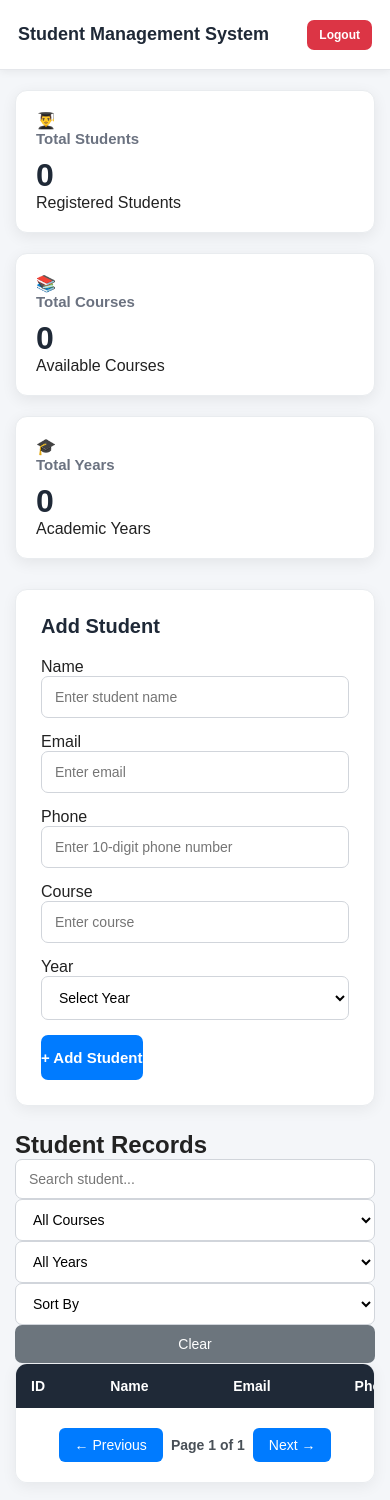
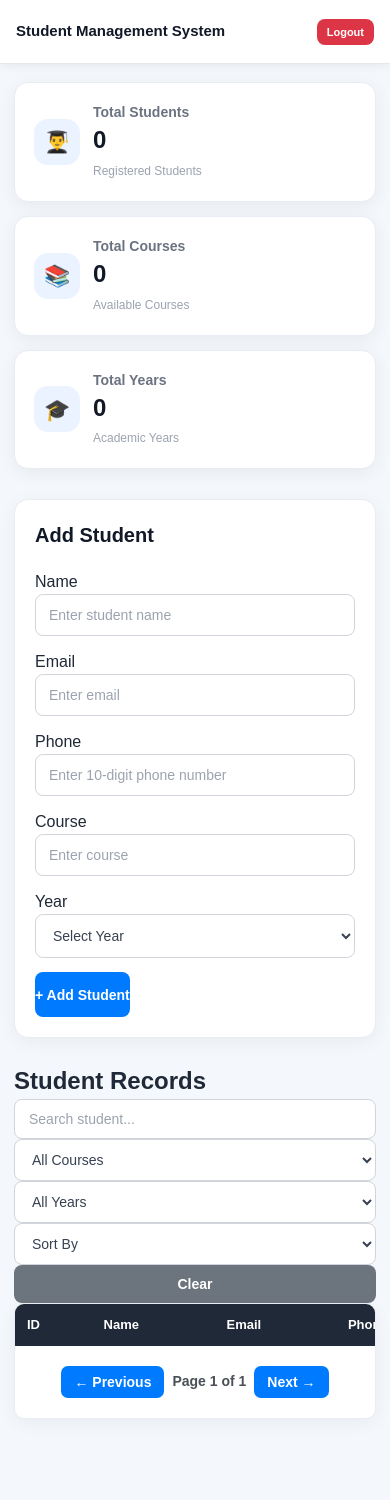
Before and after one commit to ShubhamSharma231/Student-Management-System, a website: page frontend/index.html in a window 390 px wide. After the commit the page ends 1437 px from the top, so only its background shows below. Drawn offline with Linux system fonts and the light colour scheme; no server answers; sample sign-in values are in the browser's storage.

Commit message:
Improve responsive UI and styling

```diff
--- a/frontend/style.css
+++ b/frontend/style.css
@@ -8,10 +8,15 @@
     box-sizing: border-box;
 }
 
+html {
+    scroll-behavior: smooth;
+}
+
 body {
-    font-family: Arial, sans-serif;
-    background: #f4f6f9;
-    color: #222;
+    font-family: Arial, Helvetica, sans-serif;
+    background: #f4f7fb;
+    color: #1f2937;
+    line-height: 1.5;
 }
 
 
@@ -21,7 +26,7 @@ body {
 
 .header {
     width: 100%;
-    min-height: 70px;
+    min-height: 72px;
 
     background: #ffffff;
 
@@ -29,16 +34,21 @@ body {
     align-items: center;
     justify-content: space-between;
 
-    padding: 15px 35px;
+    padding: 14px 35px;
 
     border-bottom: 1px solid #e5e7eb;
 
-    box-shadow: 0 2px 8px rgba(0, 0, 0, 0.06);
+    box-shadow: 0 2px 10px rgba(0, 0, 0, 0.06);
+
+    position: sticky;
+    top: 0;
+    z-index: 900;
 }
 
 .header h1 {
     font-size: 24px;
-    color: #1f2937;
+    font-weight: 700;
+    color: #111827;
 }
 
 
@@ -50,22 +60,27 @@ body {
     border: none;
 
     background: #dc3545;
-    color: white;
+    color: #ffffff;
 
     padding: 10px 18px;
 
-    border-radius: 7px;
+    border-radius: 8px;
 
     font-size: 14px;
-    font-weight: bold;
+    font-weight: 600;
 
     cursor: pointer;
 
-    transition: 0.2s;
+    transition: all 0.2s ease;
 }
 
 .logout-btn:hover {
     background: #b02a37;
+    transform: translateY(-1px);
+}
+
+.logout-btn:active {
+    transform: translateY(0);
 }
 
 
@@ -77,7 +92,7 @@ body {
     width: 100%;
     max-width: 1400px;
 
-    margin: auto;
+    margin: 0 auto;
 
     padding: 30px 35px;
 }
@@ -90,8 +105,7 @@ body {
 .dashboard {
     display: grid;
 
-    grid-template-columns:
-        repeat(3, 1fr);
+    grid-template-columns: repeat(3, 1fr);
 
     gap: 20px;
 
@@ -106,40 +120,105 @@ body {
 .dashboard-card {
     background: #ffffff;
 
-    border-radius: 12px;
+    border-radius: 14px;
 
-    padding: 25px;
+    padding: 24px;
 
-    box-shadow:
-        0 4px 15px rgba(0, 0, 0, 0.07);
+    box-shadow: 0 4px 18px rgba(0, 0, 0, 0.06);
 
-    border: 1px solid #e9ecef;
+    border: 1px solid #e8edf3;
 
-    transition: transform 0.2s,
-                box-shadow 0.2s;
+    display: flex;
+    align-items: center;
+
+    gap: 18px;
+
+    position: relative;
+    overflow: hidden;
+
+    transition: all 0.25s ease;
+}
+
+.dashboard-card::after {
+    content: "";
+
+    position: absolute;
+
+    left: 0;
+    bottom: 0;
+
+    width: 100%;
+    height: 3px;
+
+    background: #007bff;
+
+    transform: scaleX(0);
+    transform-origin: left;
+
+    transition: transform 0.25s ease;
 }
 
 .dashboard-card:hover {
-    transform: translateY(-3px);
+    transform: translateY(-4px);
 
-    box-shadow:
-        0 7px 20px rgba(0, 0, 0, 0.1);
+    box-shadow: 0 10px 25px rgba(0, 0, 0, 0.09);
+}
+
+.dashboard-card:hover::after {
+    transform: scaleX(1);
+}
+
+
+/* ===============================
+   CARD ICON
+================================ */
+
+.card-icon {
+    width: 58px;
+    height: 58px;
+
+    min-width: 58px;
+
+    border-radius: 14px;
+
+    display: flex;
+    align-items: center;
+    justify-content: center;
+
+    font-size: 27px;
+
+    background: #eaf3ff;
+}
+
+.card-content {
+    flex: 1;
 }
 
 .dashboard-card h3 {
     color: #6b7280;
 
-    font-size: 15px;
+    font-size: 14px;
+    font-weight: 600;
 
-    margin-bottom: 10px;
+    margin-bottom: 3px;
 }
 
 .dashboard-card p {
-    font-size: 32px;
+    font-size: 30px;
 
-    font-weight: bold;
+    font-weight: 700;
 
-    color: #1f2937;
+    color: #111827;
+
+    line-height: 1.2;
+
+    margin-bottom: 3px;
+}
+
+.card-content span {
+    font-size: 12px;
+
+    color: #9ca3af;
 }
 
 
@@ -150,16 +229,15 @@ body {
 #studentFormContainer {
     background: #ffffff;
 
-    padding: 25px;
+    padding: 26px;
 
-    border-radius: 12px;
+    border-radius: 14px;
 
     margin-bottom: 25px;
 
-    box-shadow:
-        0 4px 15px rgba(0, 0, 0, 0.06);
+    box-shadow: 0 4px 18px rgba(0, 0, 0, 0.05);
 
-    border: 1px solid #e9ecef;
+    border: 1px solid #e8edf3;
 }
 
 #studentFormContainer h2 {
@@ -167,7 +245,7 @@ body {
 
     margin-bottom: 20px;
 
-    color: #1f2937;
+    color: #111827;
 }
 
 
@@ -178,10 +256,9 @@ body {
 #studentForm {
     display: grid;
 
-    grid-template-columns:
-        repeat(5, 1fr);
+    grid-template-columns: repeat(5, 1fr);
 
-    gap: 15px;
+    gap: 14px;
 }
 
 #studentForm input,
@@ -192,23 +269,28 @@ body {
 
     border: 1px solid #d1d5db;
 
-    border-radius: 7px;
+    border-radius: 8px;
 
     font-size: 14px;
 
     outline: none;
 
-    background: #fff;
+    background: #ffffff;
 
-    transition: 0.2s;
+    color: #374151;
+
+    transition: all 0.2s ease;
+}
+
+#studentForm input::placeholder {
+    color: #9ca3af;
 }
 
 #studentForm input:focus,
 #studentForm select:focus {
     border-color: #007bff;
 
-    box-shadow:
-        0 0 0 2px rgba(0, 123, 255, 0.1);
+    box-shadow: 0 0 0 3px rgba(0, 123, 255, 0.10);
 }
 
 
@@ -219,23 +301,33 @@ body {
 #studentForm button {
     border: none;
 
-    border-radius: 7px;
+    border-radius: 8px;
 
     background: #007bff;
 
-    color: white;
+    color: #ffffff;
 
-    font-size: 15px;
+    font-size: 14px;
 
-    font-weight: bold;
+    font-weight: 600;
 
     cursor: pointer;
 
-    transition: 0.2s;
+    min-height: 44px;
+
+    transition: all 0.2s ease;
 }
 
 #studentForm button:hover {
     background: #0056b3;
+
+    transform: translateY(-1px);
+
+    box-shadow: 0 4px 10px rgba(0, 123, 255, 0.20);
+}
+
+#studentForm button:active {
+    transform: translateY(0);
 }
 
 
@@ -248,7 +340,7 @@ body {
 
     padding: 20px;
 
-    border-radius: 12px;
+    border-radius: 14px;
 
     margin-bottom: 20px;
 
@@ -260,10 +352,9 @@ body {
 
     align-items: center;
 
-    box-shadow:
-        0 4px 15px rgba(0, 0, 0, 0.06);
+    box-shadow: 0 4px 18px rgba(0, 0, 0, 0.05);
 
-    border: 1px solid #e9ecef;
+    border: 1px solid #e8edf3;
 }
 
 
@@ -276,22 +367,27 @@ body {
 
     min-width: 220px;
 
-    padding: 11px 13px;
+    padding: 11px 14px;
 
     border: 1px solid #d1d5db;
 
-    border-radius: 7px;
+    border-radius: 8px;
 
     outline: none;
 
     font-size: 14px;
+
+    transition: all 0.2s ease;
+}
+
+#searchInput::placeholder {
+    color: #9ca3af;
 }
 
 #searchInput:focus {
     border-color: #007bff;
 
-    box-shadow:
-        0 0 0 2px rgba(0, 123, 255, 0.1);
+    box-shadow: 0 0 0 3px rgba(0, 123, 255, 0.10);
 }
 
 
@@ -306,21 +402,27 @@ body {
 
     border: 1px solid #d1d5db;
 
-    border-radius: 7px;
+    border-radius: 8px;
 
-    background: white;
+    background: #ffffff;
+
+    color: #374151;
 
     font-size: 14px;
 
     outline: none;
 
     cursor: pointer;
+
+    transition: all 0.2s ease;
 }
 
 #courseFilter:focus,
 #yearFilter:focus,
 #sortFilter:focus {
     border-color: #007bff;
+
+    box-shadow: 0 0 0 3px rgba(0, 123, 255, 0.08);
 }
 
 
@@ -333,21 +435,24 @@ body {
 
     border: none;
 
-    border-radius: 7px;
+    border-radius: 8px;
 
     background: #6c757d;
 
-    color: white;
+    color: #ffffff;
 
     font-size: 14px;
+    font-weight: 600;
 
     cursor: pointer;
 
-    transition: 0.2s;
+    transition: all 0.2s ease;
 }
 
 .clear-btn:hover {
     background: #495057;
+
+    transform: translateY(-1px);
 }
 
 
@@ -360,14 +465,13 @@ body {
 
     background: #ffffff;
 
-    border-radius: 12px;
+    border-radius: 14px;
 
     overflow-x: auto;
 
-    box-shadow:
-        0 4px 15px rgba(0, 0, 0, 0.06);
+    box-shadow: 0 4px 18px rgba(0, 0, 0, 0.05);
 
-    border: 1px solid #e9ecef;
+    border: 1px solid #e8edf3;
 }
 
 
@@ -386,29 +490,33 @@ table {
 thead {
     background: #1f2937;
 
-    color: white;
+    color: #ffffff;
 }
 
 th {
-    padding: 14px 15px;
+    padding: 15px;
 
     text-align: left;
 
-    font-size: 14px;
+    font-size: 13px;
 
     font-weight: 600;
+
+    white-space: nowrap;
 }
 
 td {
-    padding: 13px 15px;
+    padding: 14px 15px;
 
-    border-bottom: 1px solid #e5e7eb;
+    border-bottom: 1px solid #edf0f3;
 
     font-size: 14px;
+
+    color: #374151;
 }
 
 tbody tr {
-    transition: background 0.2s;
+    transition: background 0.2s ease;
 }
 
 tbody tr:hover {
@@ -431,17 +539,17 @@ tbody tr:last-child td {
 
     padding: 7px 11px;
 
-    border-radius: 5px;
+    border-radius: 6px;
 
     font-size: 12px;
 
-    font-weight: bold;
+    font-weight: 600;
 
     cursor: pointer;
 
     margin-right: 5px;
 
-    transition: 0.2s;
+    transition: all 0.2s ease;
 }
 
 
@@ -449,12 +557,13 @@ tbody tr:last-child td {
 
 .view-btn {
     background: #0d6efd;
-
-    color: white;
+    color: #ffffff;
 }
 
 .view-btn:hover {
     background: #0a58ca;
+
+    transform: translateY(-1px);
 }
 
 
@@ -462,12 +571,13 @@ tbody tr:last-child td {
 
 .edit-btn {
     background: #fd7e14;
-
-    color: white;
+    color: #ffffff;
 }
 
 .edit-btn:hover {
     background: #dc6502;
+
+    transform: translateY(-1px);
 }
 
 
@@ -475,12 +585,13 @@ tbody tr:last-child td {
 
 .delete-btn {
     background: #dc3545;
-
-    color: white;
+    color: #ffffff;
 }
 
 .delete-btn:hover {
     background: #b02a37;
+
+    transform: translateY(-1px);
 }
 
 
@@ -507,33 +618,40 @@ tbody tr:last-child td {
 
     background: #007bff;
 
-    color: white;
+    color: #ffffff;
 
     padding: 9px 16px;
 
-    border-radius: 6px;
+    border-radius: 7px;
 
     cursor: pointer;
 
     font-size: 14px;
+    font-weight: 600;
 
-    transition: 0.2s;
+    transition: all 0.2s ease;
 }
 
 .pagination button:hover {
     background: #0056b3;
+
+    transform: translateY(-1px);
 }
 
 .pagination button:disabled {
     background: #adb5bd;
 
     cursor: not-allowed;
+
+    transform: none;
+
+    box-shadow: none;
 }
 
 #pageInfo {
     font-size: 14px;
 
-    font-weight: bold;
+    font-weight: 600;
 
     color: #495057;
 }
@@ -546,13 +664,12 @@ tbody tr:last-child td {
 #studentModal {
     position: fixed;
 
-    top: 0;
-    left: 0;
+    inset: 0;
 
     width: 100%;
     height: 100%;
 
-    background: rgba(0, 0, 0, 0.5);
+    background: rgba(15, 23, 42, 0.60);
 
     display: none;
 
@@ -563,6 +680,8 @@ tbody tr:last-child td {
     padding: 20px;
 
     z-index: 1000;
+
+    backdrop-filter: blur(3px);
 }
 
 
@@ -577,20 +696,35 @@ tbody tr:last-child td {
 
     max-width: 500px;
 
-    background: white;
+    background: #ffffff;
 
     padding: 30px;
 
-    border-radius: 12px;
+    border-radius: 14px;
 
-    box-shadow:
-        0 10px 30px rgba(0, 0, 0, 0.2);
+    box-shadow: 0 20px 50px rgba(0, 0, 0, 0.20);
+
+    animation: modalOpen 0.2s ease;
+}
+
+@keyframes modalOpen {
+    from {
+        opacity: 0;
+        transform: translateY(10px) scale(0.98);
+    }
+
+    to {
+        opacity: 1;
+        transform: translateY(0) scale(1);
+    }
 }
 
 .modal-content h2 {
     margin-bottom: 20px;
 
-    color: #1f2937;
+    color: #111827;
+
+    font-size: 21px;
 }
 
 
@@ -602,18 +736,23 @@ tbody tr:last-child td {
     position: absolute;
 
     right: 18px;
-
     top: 12px;
 
     font-size: 28px;
 
+    line-height: 1;
+
     color: #777;
 
     cursor: pointer;
+
+    transition: 0.2s;
 }
 
 .close:hover {
     color: #222;
+
+    transform: rotate(5deg);
 }
 
 
@@ -628,11 +767,13 @@ tbody tr:last-child td {
 }
 
 .student-details p {
-    padding: 10px;
+    padding: 11px 12px;
 
-    background: #f8f9fa;
+    background: #f8fafc;
 
-    border-radius: 6px;
+    border: 1px solid #eef1f5;
+
+    border-radius: 8px;
 
     font-size: 14px;
 }
@@ -649,29 +790,29 @@ tbody tr:last-child td {
 #editFormContainer {
     background: #ffffff;
 
-    padding: 25px;
+    padding: 26px;
 
-    border-radius: 12px;
+    border-radius: 14px;
 
     margin-bottom: 25px;
 
-    box-shadow:
-        0 4px 15px rgba(0, 0, 0, 0.06);
+    box-shadow: 0 4px 18px rgba(0, 0, 0, 0.05);
 
-    border: 1px solid #e9ecef;
+    border: 1px solid #e8edf3;
 }
 
 #editFormContainer h2 {
     margin-bottom: 20px;
 
-    color: #1f2937;
+    color: #111827;
+
+    font-size: 20px;
 }
 
 #editStudentForm {
     display: grid;
 
-    grid-template-columns:
-        repeat(2, 1fr);
+    grid-template-columns: repeat(2, 1fr);
 
     gap: 15px;
 }
@@ -680,23 +821,26 @@ tbody tr:last-child td {
 #editStudentForm select {
     width: 100%;
 
-    padding: 12px;
+    padding: 12px 13px;
 
     border: 1px solid #d1d5db;
 
-    border-radius: 7px;
+    border-radius: 8px;
 
     outline: none;
 
     font-size: 14px;
+
+    color: #374151;
+
+    transition: all 0.2s ease;
 }
 
 #editStudentForm input:focus,
 #editStudentForm select:focus {
     border-color: #007bff;
 
-    box-shadow:
-        0 0 0 2px rgba(0, 123, 255, 0.1);
+    box-shadow: 0 0 0 3px rgba(0, 123, 255, 0.10);
 }
 
 #editStudentForm button {
@@ -704,21 +848,37 @@ tbody tr:last-child td {
 
     border: none;
 
-    border-radius: 7px;
+    border-radius: 8px;
 
     cursor: pointer;
 
-    font-weight: bold;
+    font-weight: 600;
+
+    transition: all 0.2s ease;
 }
 
 #editStudentForm button[type="submit"] {
     background: #198754;
 
-    color: white;
+    color: #ffffff;
 }
 
 #editStudentForm button[type="submit"]:hover {
     background: #146c43;
+
+    transform: translateY(-1px);
+}
+
+
+/* ===============================
+   FOCUS ACCESSIBILITY
+================================ */
+
+button:focus-visible,
+input:focus-visible,
+select:focus-visible {
+    outline: 2px solid #007bff;
+    outline-offset: 2px;
 }
 
 
@@ -728,14 +888,16 @@ tbody tr:last-child td {
 
 @media (max-width: 1000px) {
 
+    .container {
+        padding: 25px;
+    }
+
     .dashboard {
-        grid-template-columns:
-            repeat(2, 1fr);
+        grid-template-columns: repeat(2, 1fr);
     }
 
     #studentForm {
-        grid-template-columns:
-            repeat(2, 1fr);
+        grid-template-columns: repeat(2, 1fr);
     }
 
     #studentForm button {
@@ -751,11 +913,13 @@ tbody tr:last-child td {
 @media (max-width: 650px) {
 
     .header {
-        padding: 15px 18px;
+        min-height: 64px;
+
+        padding: 12px 16px;
     }
 
     .header h1 {
-        font-size: 18px;
+        font-size: 17px;
     }
 
     .logout-btn {
@@ -765,14 +929,34 @@ tbody tr:last-child td {
     }
 
     .container {
-        padding: 20px 15px;
+        padding: 18px 14px;
     }
 
     .dashboard {
         grid-template-columns: 1fr;
+
+        gap: 14px;
     }
 
     .dashboard-card {
+        padding: 19px;
+    }
+
+    .card-icon {
+        width: 52px;
+        height: 52px;
+
+        min-width: 52px;
+
+        font-size: 24px;
+    }
+
+    .dashboard-card p {
+        font-size: 27px;
+    }
+
+    #studentFormContainer,
+    #editFormContainer {
         padding: 20px;
     }
 
@@ -780,14 +964,22 @@ tbody tr:last-child td {
         grid-template-columns: 1fr;
     }
 
+    #studentForm button {
+        min-height: 45px;
+    }
+
     .search-filter-container {
         flex-direction: column;
 
         align-items: stretch;
+
+        padding: 16px;
     }
 
     #searchInput {
         min-width: 100%;
+
+        width: 100%;
     }
 
     #courseFilter,
@@ -797,8 +989,21 @@ tbody tr:last-child td {
         width: 100%;
     }
 
+    .table-container {
+        border-radius: 10px;
+    }
+
+    th,
+    td {
+        padding: 11px 12px;
+    }
+
     .modal-content {
         padding: 25px 20px;
+
+        max-height: 90vh;
+
+        overflow-y: auto;
     }
 
     #editStudentForm {
@@ -809,4 +1014,46 @@ tbody tr:last-child td {
         gap: 8px;
     }
 
+    .pagination button {
+        padding: 8px 13px;
+    }
 }
+
+
+/* ===============================
+   VERY SMALL SCREENS
+================================ */
+
+@media (max-width: 400px) {
+
+    .header h1 {
+        font-size: 15px;
+    }
+
+    .logout-btn {
+        padding: 7px 10px;
+
+        font-size: 11px;
+    }
+
+    .dashboard-card {
+        gap: 13px;
+    }
+
+    .card-icon {
+        width: 46px;
+        height: 46px;
+
+        min-width: 46px;
+
+        font-size: 21px;
+    }
+
+    .dashboard-card p {
+        font-size: 24px;
+    }
+
+    .modal-content {
+        padding: 22px 16px;
+    }
+}
```
